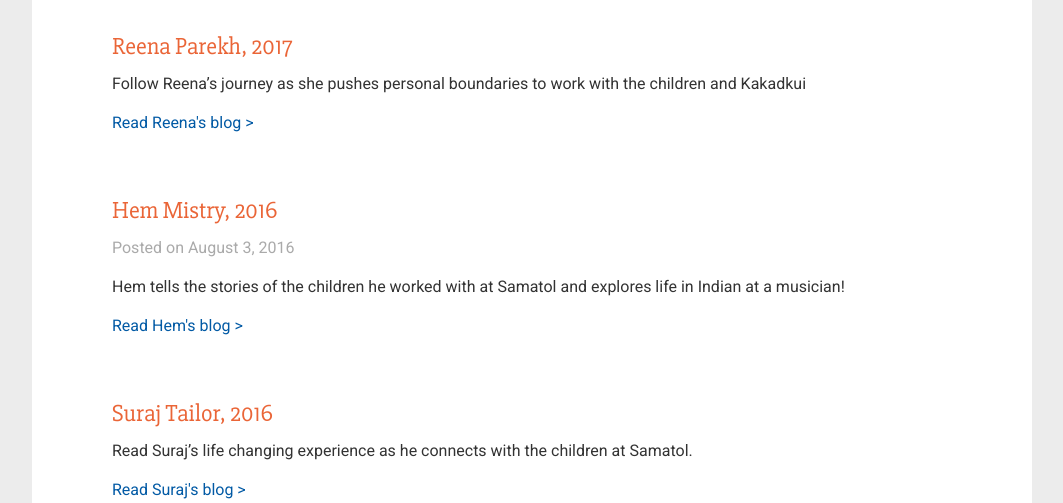
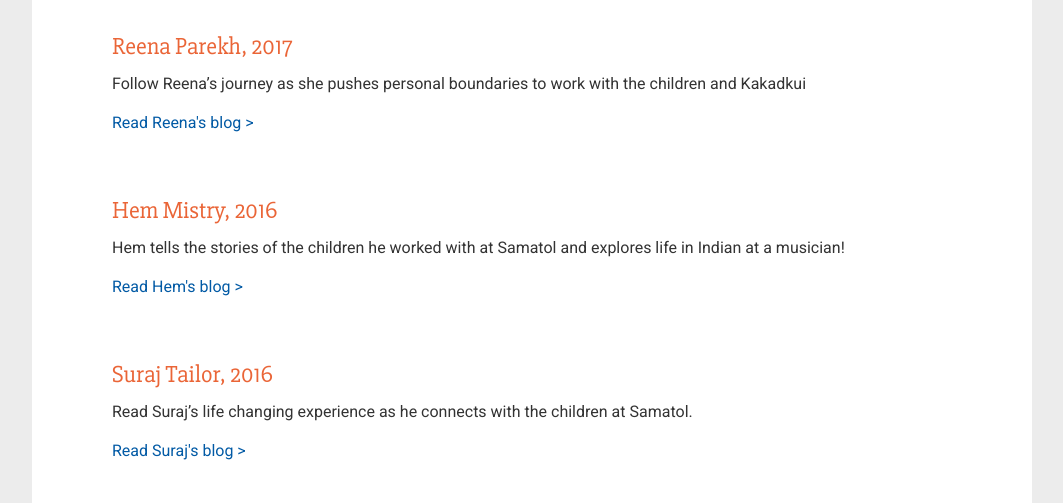
Before and after one commit to miteshsevani/yfs, a PHP site: page /blog/ in a window 1280 px wide. Shown: the part 646-1149 px from the top of the page, without its empty margins (108-1171 px from the left). Run offline with PHP 8.4, Linux system fonts and the light colour scheme; data that the repository does not hold is empty; some libraries are stand-ins or nearby versions.

Commit message:
Content updates

```diff
--- a/blog/index.php
+++ b/blog/index.php
@@ -27,7 +27,6 @@
 				</div>
 				<div class="post">
 					<h3>Hem Mistry, 2016</h3>
-					<p class="date">Posted on August 3, 2016</p>
 					<p>Hem tells the stories of the children he worked with at Samatol and explores life in Indian at a musician!</p>
 					<p><a href="https://hemmistry.wordpress.com" target="_blank">Read Hem's blog</a></p>
 				</div>
--- a/build/blog/index.php
+++ b/build/blog/index.php
@@ -27,7 +27,6 @@
 				</div>
 				<div class="post">
 					<h3>Hem Mistry, 2016</h3>
-					<p class="date">Posted on August 3, 2016</p>
 					<p>Hem tells the stories of the children he worked with at Samatol and explores life in Indian at a musician!</p>
 					<p><a href="https://hemmistry.wordpress.com" target="_blank">Read Hem's blog</a></p>
 				</div>
```
